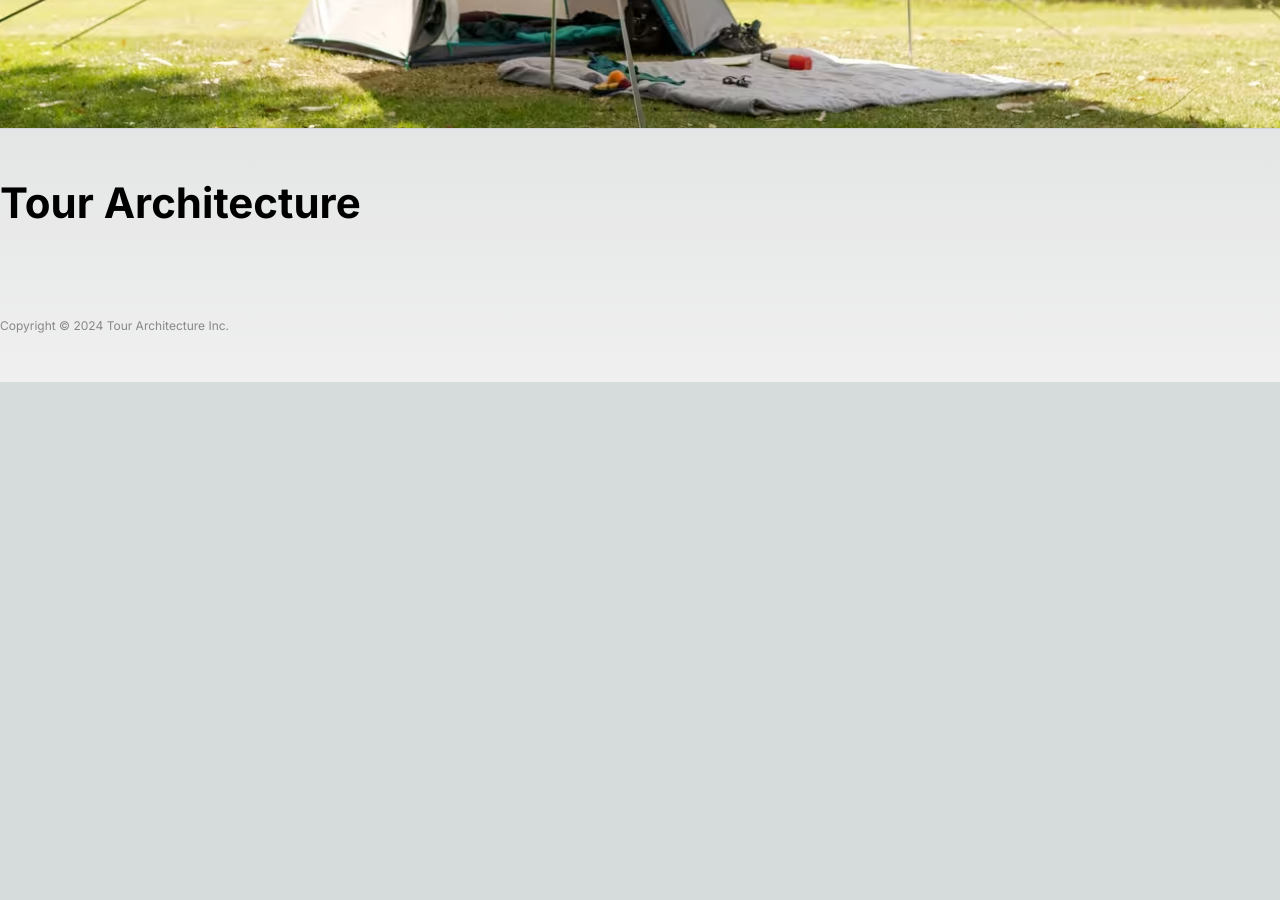
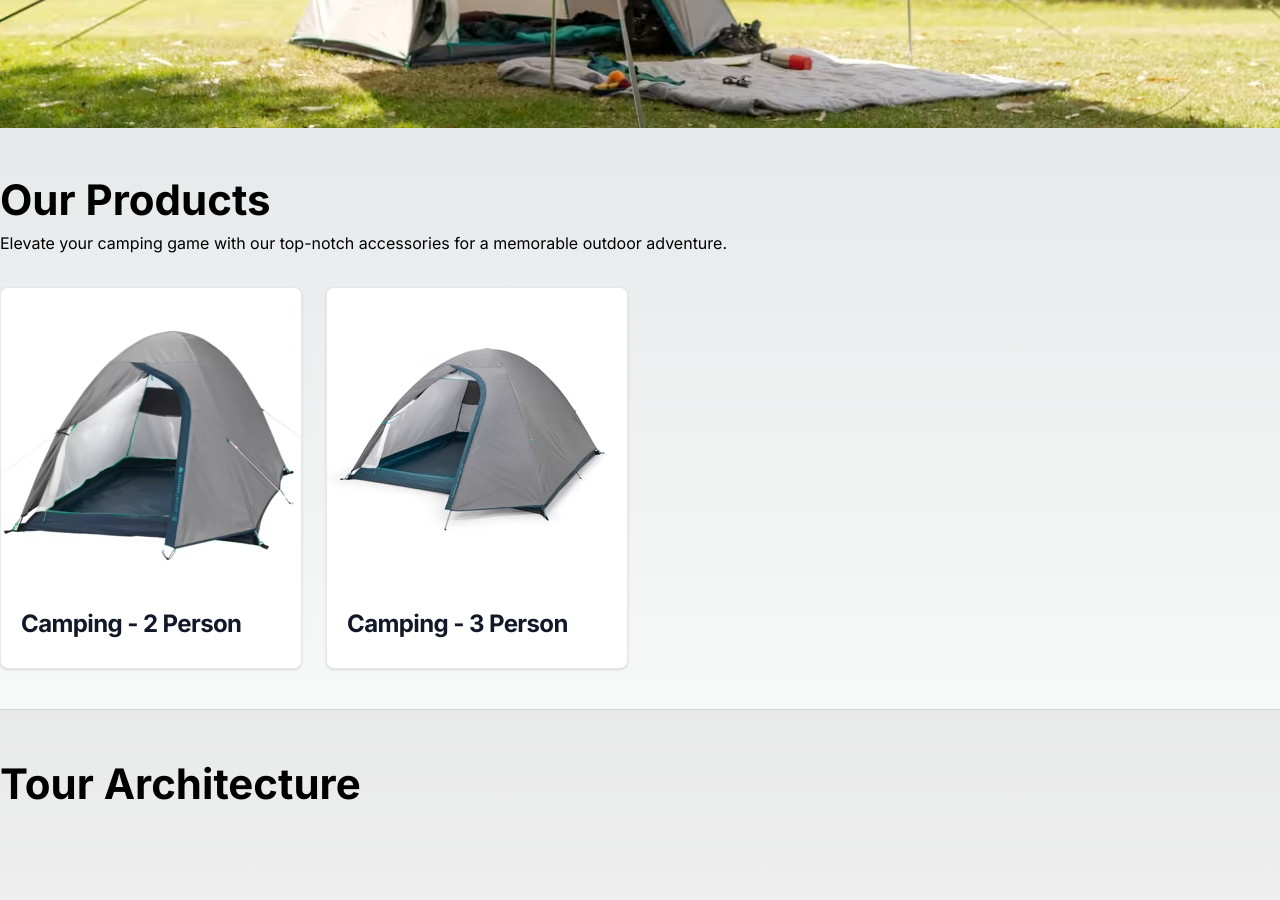
Before and after one commit to Devendersingh385/tour-architecture, a Next.js app: page / in a window 1280 px wide. Shown: the part 420-1320 px from the top of the page. Before the commit the page ends 802 px from the top, so only its background shows below. Built offline with nearby package versions, Linux system fonts and the light colour scheme.

Commit message:
update code.

```diff
--- a/app/page.tsx
+++ b/app/page.tsx
@@ -4,25 +4,78 @@ import Footer from "./ui/footer";
 
 export default function Home() {
   return (
+    <>
       <main>
         <Navbar />
         <div className="bg-[#5452f5] bg-[url('/banner-hero.avif')] bg-center bg-no-repeat bg-cover min-h-[480px] py-[70px] relative mt-[68px]">
           <div className="grid text-center lg:mb-0 lg:max-w-screen-xl mx-auto lg:grid-cols-2 lg:text-left">
             <div>
               <h1 className="text-[48px] leading-[59px] font-bold text-white">
-              Adventure Awaits: <br className="lg:block hiddne" /> Gear Up with{" "}
+                Adventure Awaits: <br className="lg:block hiddne" /> Gear Up
+                with
                 <br className="lg:block hiddne" /> Tour Architecture!
               </h1>
               <p className="text-white text-lg">
                 Gear Up for Adventure with Tour Architecture: Rent or Buy
-              Top-Quality Hiking Accessories Today!"
+                Top-Quality Hiking Accessories Today!
               </p>
             </div>
-          <div>
+            <div></div>
+          </div>
+        </div>
+        <div className=" py-10 relative">
+          <div className="text-center lg:max-w-screen-xl mx-auto lg:grid-cols-1 lg:text-left mb-8">
+            <h2 className="text-[42px] font-bold">Our Products</h2>
+            <p>
+              Elevate your camping game with our top-notch accessories for a
+              memorable outdoor adventure.
+            </p>
+          </div>
+          <div className="grid text-center gap-6 lg:mb-0 lg:max-w-screen-xl mx-auto lg:grid-cols-4 lg:text-left">
+            <div className="">
+              <div className="max-w-sm bg-white border border-gray-200 rounded-lg shadow dark:bg-gray-800 dark:border-gray-700">
+                <a href="#">
+                  <Image
+                    className="rounded-t-lg"
+                    src="/two-person.avif"
+                    alt=""
+                    width={500}
+                    height={300}
+                  />
+                </a>
+                <div className="p-5">
+                  <a href="#">
+                    <h5 className="mb-2 text-2xl font-bold tracking-tight text-gray-900 dark:text-white">
+                      Camping - 2 Person
+                    </h5>
+                  </a>
+                </div>
+              </div>
+            </div>
+            <div className="">
+              <div className="max-w-sm bg-white border border-gray-200 rounded-lg shadow dark:bg-gray-800 dark:border-gray-700">
+                <a href="#">
+                  <Image
+                    className="rounded-t-lg"
+                    src="/three-person.avif"
+                    alt=""
+                    width={500}
+                    height={300}
+                  />
+                </a>
+                <div className="p-5">
+                  <a href="#">
+                    <h5 className="mb-2 text-2xl font-bold tracking-tight text-gray-900 dark:text-white">
+                      Camping - 3 Person
+                    </h5>
+                  </a>
+                </div>
+              </div>
             </div>
           </div>
         </div>
         <Footer />
       </main>
+    </>
   );
 }
```
Lines whose indentation alone changed are shown as unchanged.
